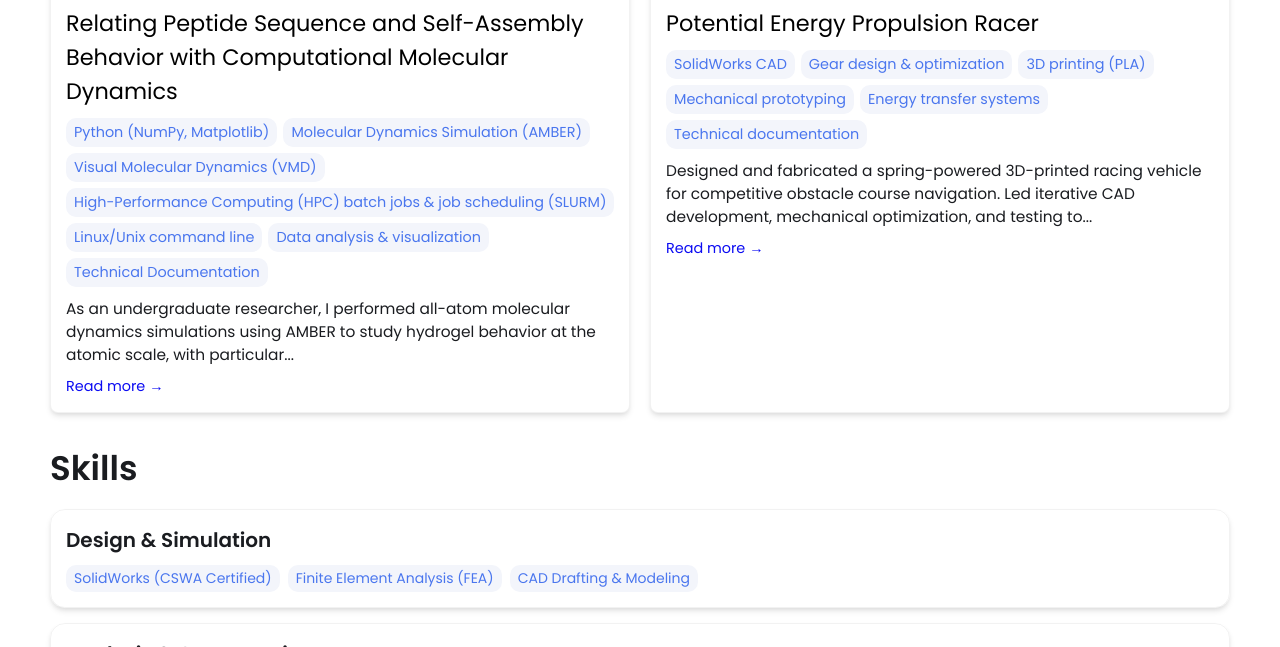
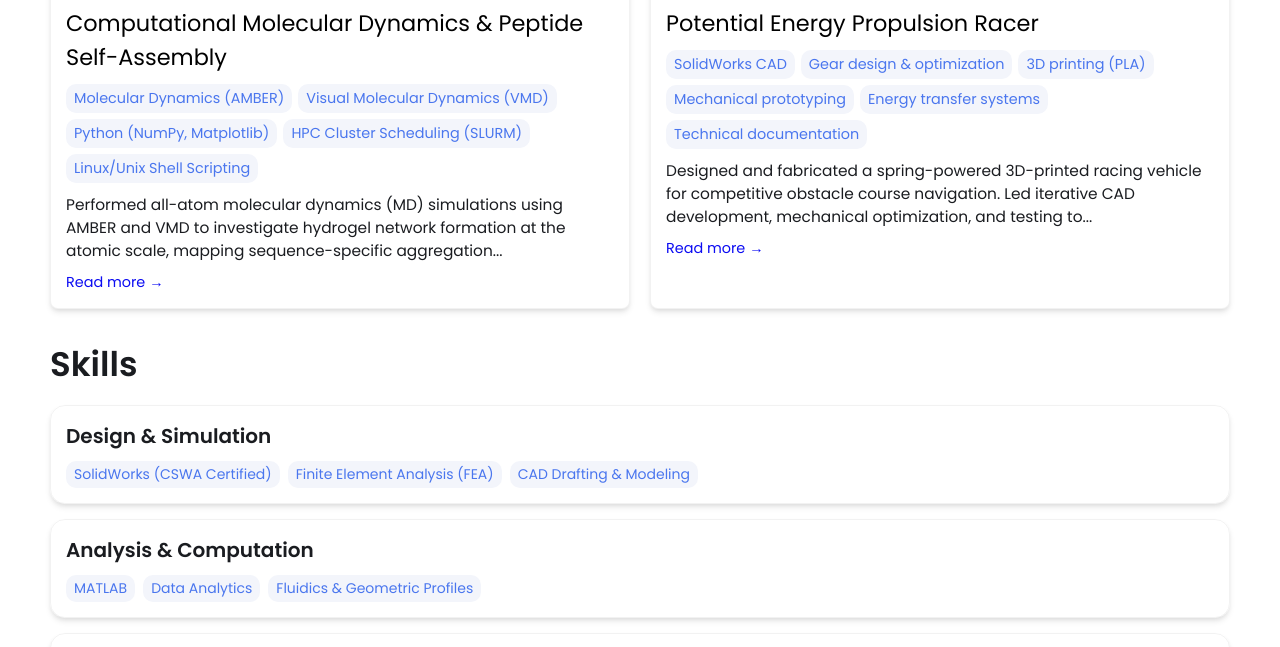
Before and after one commit to RobinKHur/RobinKHur.github.io, a Jekyll site: the page built from index.html, in a window 1280 px wide and 900 px high, scrolled down 1596 px, cut to the strip 253-900 px from the top of the window. Built offline with Jekyll 4.4.1, drawn with Linux system fonts in a browser that asks for light colours; some of the changed lines change nothing that is shown.

Commit message:
Update index.md

```diff
--- a/_projects/Pentapeptide Research/index.md
+++ b/_projects/Pentapeptide Research/index.md
@@ -1,15 +1,27 @@
 ---
-layout: post
-title: Relating Peptide Sequence and Self-Assembly Behavior with Computational Molecular Dynamics
-description: As an undergraduate researcher, I performed all-atom molecular dynamics simulations using AMBER to study hydrogel behavior at the atomic scale, with particular emphasis on pentapeptide-driven self-assembly. I prepared and formatted setup files for over 100 simulations, enabling controlled, systematic comparisons of peptide sequences and simulation parameters to assess their influence on hydrogel formation. I applied Python-based analysis workflows to compute intermolecular contact metrics and to visualize molecular interactions and aggregation behavior. In parallel with computational analysis, I participated in manuscript reviews, project analyses, and cross-laboratory research discussions, and regularly presented technical research updates in both small-group and multi-lab meetings. I also generated supplementary figures and contributed written sections to a manuscript currently under peer review.
+layout: wrapper
+title: "Computational Molecular Dynamics & Peptide Self-Assembly"
+description: "Performed all-atom molecular dynamics (MD) simulations using AMBER and VMD to investigate hydrogel network formation at the atomic scale, mapping sequence-specific aggregation kinetics across 100+ high-performance computing runs."
 skills:
+  - Molecular Dynamics (AMBER)
+  - Visual Molecular Dynamics (VMD)
   - Python (NumPy, Matplotlib)
-  - Molecular Dynamics Simulation (AMBER)
-  - Visual Molecular Dynamics (VMD)
-  - High-Performance Computing (HPC) batch jobs & job scheduling (SLURM)
-  - Linux/Unix command line
-  - Data analysis & visualization
-  - Technical Documentation
-main-image: /peptide-vmd.png
+  - HPC Cluster Scheduling (SLURM)
+  - Linux/Unix Shell Scripting
+main-image: peptide-vmd.jpg
 ---
-📄 **[Read Complete Research](https://doi.org/10.26434/chemrxiv-2026-8jxvq)**
+
+# Computational Molecular Dynamics & Peptide Self-Assembly
+
+## Research Overview
+This research explores the fundamental nanoscale mechanics that govern hydrogel network stability and cross-linking behaviors. By conducting high-throughput all-atom simulations on customized pentapeptide variants, the work builds structural insights into how minor sequence modulations alter macro-scale polymer assembly.
+
+## Technical Contributions
+* **High-Throughput Testing:** Set up and configured initial topology and coordination files for **over 100 simulation scenarios**, ensuring a controlled baseline for parsing thermodynamic properties.
+* **Cluster Automation:** Managed execution streams via **SLURM batch queues** on specialized high-performance computing (HPC) nodes.
+* **Post-Processing Arrays:** Penned Python processing scripts to handle massive coordinate file streams, computing structural contact maps and isolating specific frame ranges for visualization.
+* **Academic Review:** Visualized multi-state trajectory frames in VMD for a manuscript currently under peer review, and presented slide decks detailing structural data trends during cross-laboratory project assemblies.
+
+---
+
+📄 **[Read Complete Research on ChemRxiv](https://doi.org/10.26434/chemrxiv-2026-8jxvq)**
```
